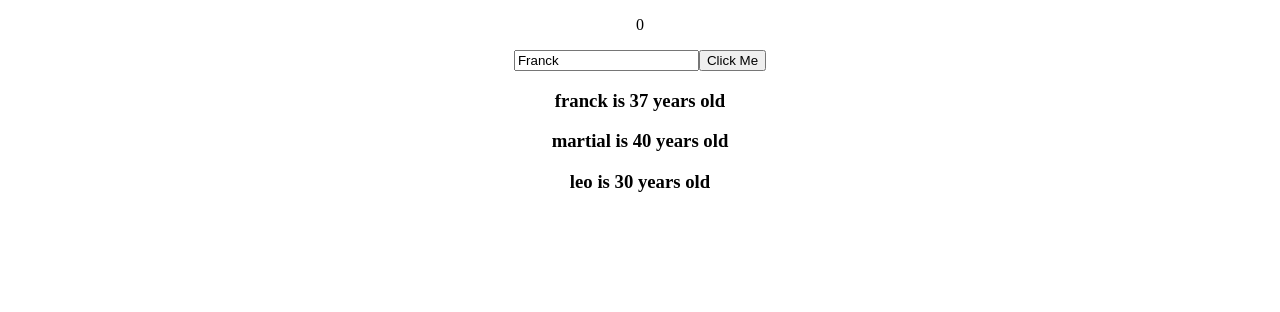
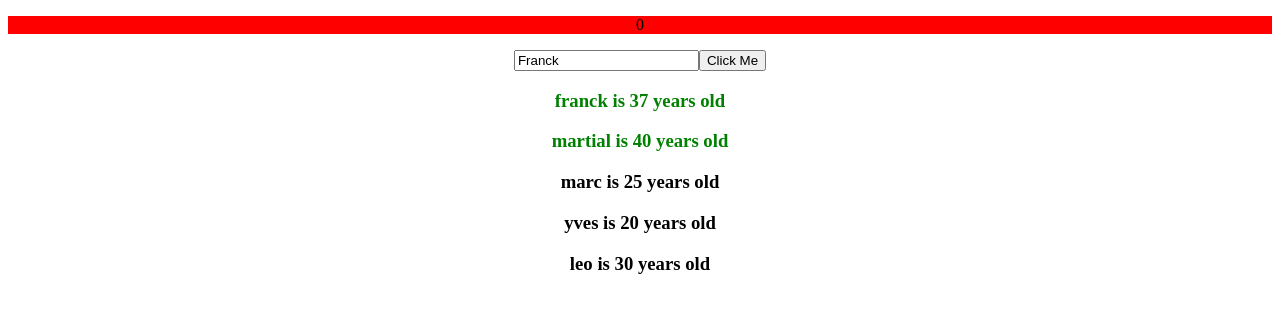
Before and after one commit to franckalainai/angular-intro, an Angular app: page / in a window 1280 px wide. Shown: the top 312 px of the page. Built offline with nearby package versions, Linux system fonts and the light colour scheme.

Commit message:
classes et styles

```diff
--- a/src/app/app.component.css
+++ b/src/app/app.component.css
@@ -1,3 +1,7 @@
-h1{
+.red {
   color: red;
 }
+
+.green{
+  color: green;
+}
--- a/src/app/app.component.html
+++ b/src/app/app.component.html
@@ -2,12 +2,12 @@
   <h1 *ngIf="counter > 0">
     My name is {{ name }}
   </h1>
-  <p>{{ counter }}</p>
+  <p [ngStyle]="{'background-color': myColor}">{{ counter }}</p>
   <input type="text" [(ngModel)]="name">
   <button (click)="btnClicked()">Click Me</button>
   <div *ngFor="let person of people">
-    <h3 *ngIf="person.age > 25">
-    {{ person.name }} is {{ person.age }} years old
+    <h3 [ngClass]="{'green': person.age > 30}">
+      {{ person.name }} is {{ person.age }} years old
     </h3>
   </div>
 </div>
--- a/src/app/app.component.ts
+++ b/src/app/app.component.ts
@@ -8,6 +8,9 @@ import { Component, OnInit } from '@angular/core';
 export class AppComponent implements OnInit{
   name = 'Franck';
   counter = null;
+
+  myColor = 'gray';
+
   people = [
     {name: 'franck', age: 37},
     {name: 'martial', age: 40},
@@ -18,6 +21,7 @@ export class AppComponent implements OnInit{
 
   ngOnInit(){
     this.counter = 0;
+    this.myColor = 'red'
   }
 
   btnClicked = () => {
```
